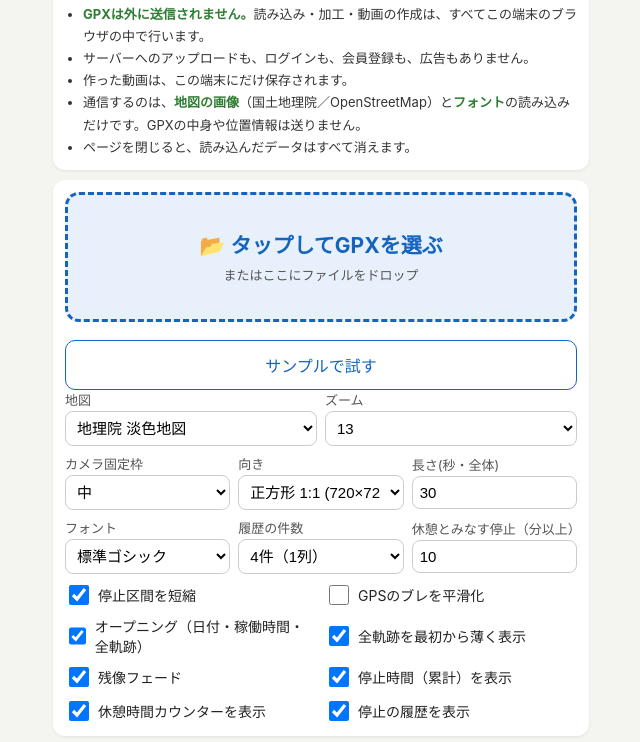
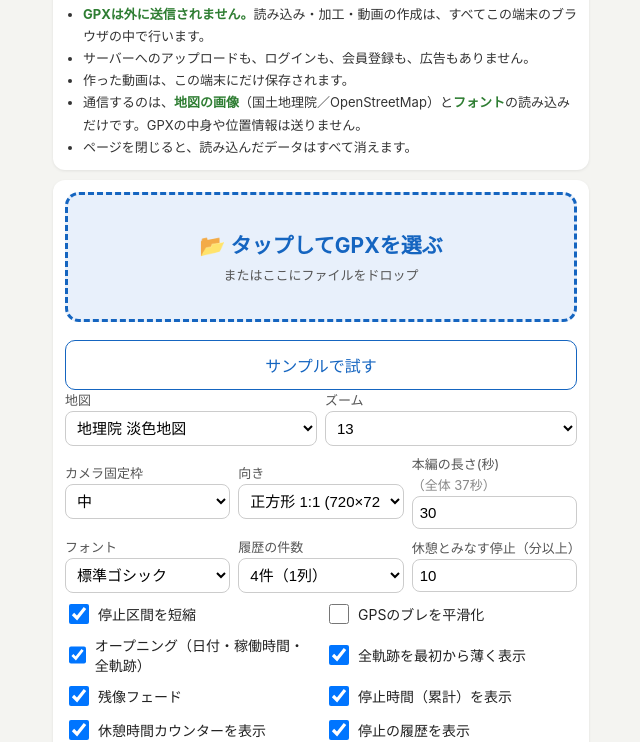
Before and after one commit to hanedasignal/GPX, a plain HTML site: page index.html in a window 1280 px wide. Shown: the part 97-839 px from the top of the page, without its empty margins (319-959 px from the left). Drawn offline with Linux system fonts and the light colour scheme; a web font is replaced by a local one.

Commit message:
長さは本編のみ。オープニング・フェード分は足して全体秒数を表示
Co-Authored-By: Claude Sonnet 5.5 <noreply@anthropic.com>
Claude-Session: https://claude.ai/code/session_01Dsdoya5ghE3V3g9nB5pkYQ

```diff
--- a/index.html
+++ b/index.html
@@ -97,8 +97,8 @@
     <label>向き
       <select id="orient"><option value="sq" selected>正方形 1:1 (720×720)</option><option value="port">縦 9:16 (720×1280)</option><option value="land">横 16:9 (1280×720)</option></select>
     </label>
-    <label>長さ(秒・全体)
-      <input type="number" id="dur" value="30" min="12" max="180">
+    <label>本編の長さ(秒) <span id="durTot" style="color:#888"></span>
+      <input type="number" id="dur" value="30" min="5" max="180">
     </label>
   </div>
   <div class="row">
@@ -152,7 +152,8 @@ const FPS=30;
 const $=id=>document.getElementById(id);
 const canvas=$('cv');let ctx=canvas.getContext('2d');
 const extraSec=()=>($('opening').checked?4:0)+($('fade').checked?3:0);
-const durMin=()=>{const m=5+extraSec();const d=$('dur');d.min=m;if((+d.value||0)<m)d.value=m;return m;};
+const durTot=()=>{$('durTot').textContent='（全体 '+((+$('dur').value||30)+extraSec())+'秒）';};
+const durMin=()=>{const d=$('dur');if((+d.value||0)<5)d.value=5;durTot();};
 let oc=null,octx=null,OP=0,EP=0,TOT=0,Zo=10,es=1,st=1,opCx=0,opCy=0;
 const MAPS={
   pale:{url:(z,x,y)=>'https://cyberjapandata.gsi.go.jp/xyz/pale/'+z+'/'+x+'/'+y+'.png',attr:'出典：国土地理院'},
@@ -346,7 +347,7 @@ function prepare(){
   si.forEach((k,j)=>{sx[j]=wx[k];sy[j]=wy[k];sc[j]=cw[k];});
 
   // フレームごとのマーカー位置とカメラ位置(デッドゾーン方式)
-  N=Math.max(2,Math.round((durMin()?(+$("dur").value||30)-extraSec():0)*FPS));
+  durMin();N=Math.max(2,Math.round((+$('dur').value||30)*FPS));
   camX=new Float64Array(N);camY=new Float64Array(N);
   mkX=new Float64Array(N);mkY=new Float64Array(N);mkT=new Float64Array(N);mkW=new Float64Array(N);mkS=new Float64Array(N);mkR=new Float64Array(N);mkB=new Float64Array(N);mkBc=new Int32Array(N);mkBin=new Uint8Array(N);mkBr=new Float64Array(N);
   const dz=+$('dz').value,dzx=dz*W,dzy=dz*H,limx=0.45*W,limy=0.45*H;
@@ -800,7 +801,7 @@ $('sample').addEventListener('click',async()=>{
     rawPts=parseGPX(await r.text());afterLoad('サンプル');
   }catch(e){ rawPts=makeSample();hasTime=true;afterLoad('サンプル（架空）'); }
 });
-['opening','fade'].forEach(id=>$(id).addEventListener('change',durMin));
+['opening','fade','dur'].forEach(id=>$(id).addEventListener('input',durTot));durTot();
 ['map','zoom','dz','orient','dur','compress','opening','fade','brk','histN'].forEach(id=>$(id).addEventListener('change',()=>{
   if(busy||!rawPts.length) return;
   stop();prepare();
```
